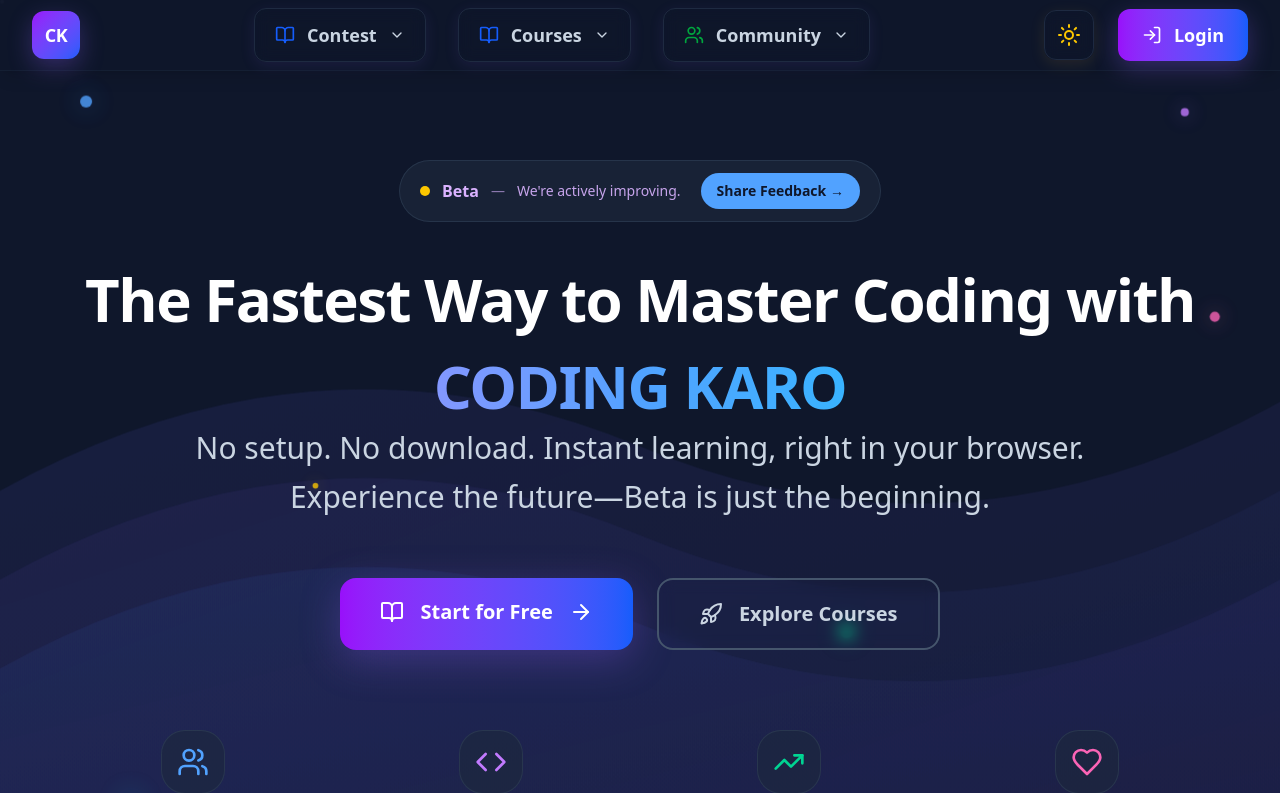
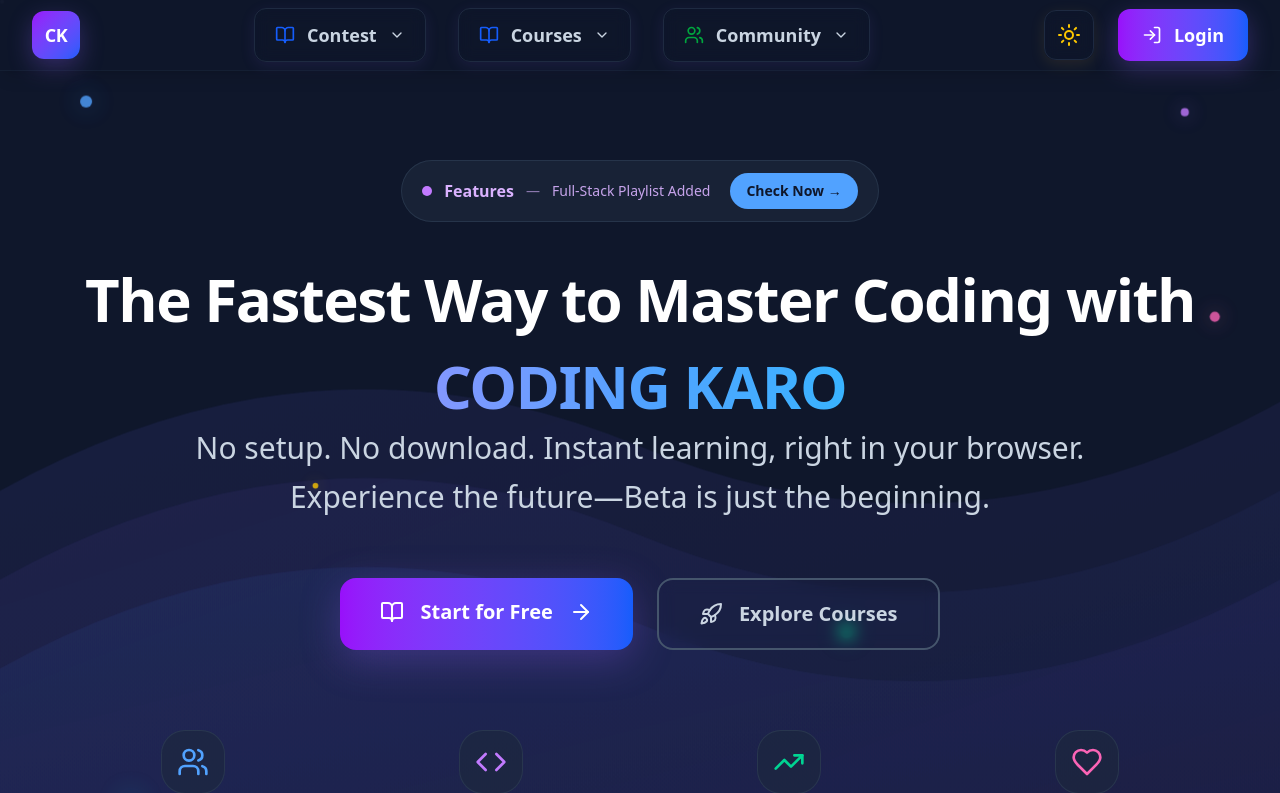
Before and after one commit to Abhi773925/coding-dashboard, a React (Vite) app in the folder frontend/: page / in a window 1280 px wide. Shown: the top 793 px of the page. Built offline with nearby package versions, Linux system fonts and the light colour scheme.

Commit message:
full stack

```diff
--- a/frontend/src/components/navigation/HeroSection.jsx
+++ b/frontend/src/components/navigation/HeroSection.jsx
@@ -3,12 +3,15 @@
 import { useEffect, useState } from "react"
 import { useTheme } from "../context/ThemeContext"
 import { Code, BookOpen, Users, ArrowRight, Rocket, Heart, TrendingUp } from "lucide-react"
-import { Link } from "react-router-dom"
+import { Link, useNavigate } from "react-router-dom"
 
 const HeroSection = () => {
   const { isDarkMode } = useTheme()
+  const navigate=useNavigate();
   const [mousePosition, setMousePosition] = useState({ x: 0, y: 0 })
-
+const handlefullstack=()=>{
+  navigate('/courses/fullstack');
+}
   useEffect(() => {
     const handleMouseMove = (e) => {
       setMousePosition({ x: e.clientX, y: e.clientY })
@@ -169,19 +172,19 @@ const HeroSection = () => {
               : "bg-white/90 border-purple-200/60 text-purple-700"
           }`}
         >
-          <div className={`w-2.5 h-2.5 rounded-full mr-3 ${isDarkMode ? "bg-yellow-400" : "bg-purple-500"}`} />
-          <span className="font-semibold text-base">Beta</span>
+          <div  className={`w-2.5 h-2.5 rounded-full mr-3 ${isDarkMode ? "bg-purple-400" : "bg-purple-500"}`} />
+          <span className="font-semibold text-base">Features</span>
           <span className="mx-3 opacity-60">—</span>
-          <span className="opacity-90">We're actively improving.</span>
-          <button
+          <span className="opacity-90">Full-Stack Playlist Added</span>
+          <button onClick={handlefullstack}
             className={`ml-5 px-4 py-2 rounded-full text-sm font-semibold transition-all duration-300 hover:scale-105
             ${
               isDarkMode
-                ? "bg-blue-400 text-slate-900 hover:bg-yellow-300"
+                ? "bg-blue-400 text-slate-900 hover:bg-purple-700"
                 : "bg-purple-600 text-white hover:bg-purple-700"
             }`}
           >
-            Share Feedback →
+            Check Now →
           </button>
         </div>
 
```
